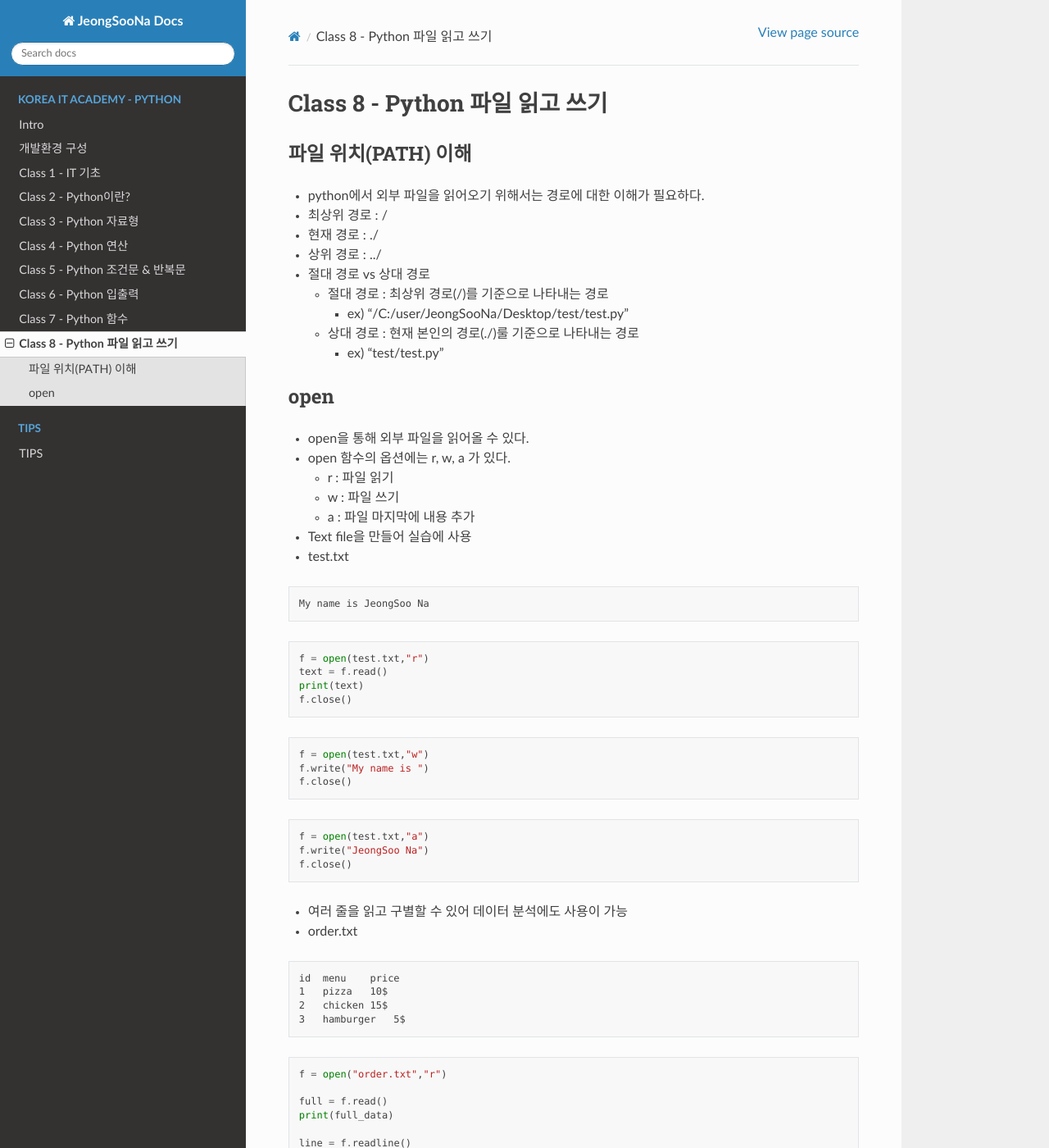
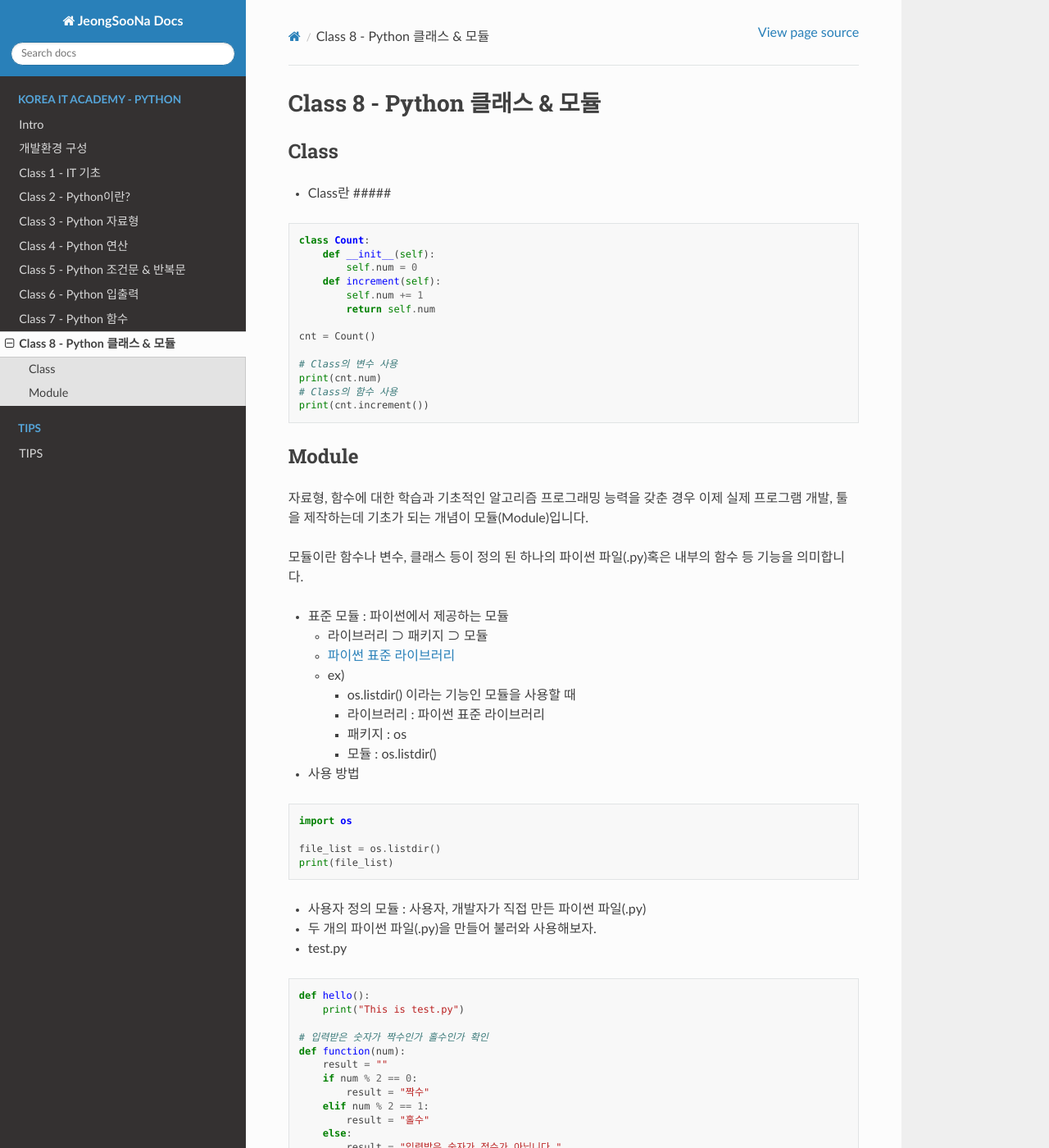
Before and after one commit to JeongSooNa/JeongSooNa-Docs, a Sphinx documentation site: the page built from docs/Korea_IT_Academy-Python/class_8.md, in a window 1280 px wide and 1400 px high. Shown: the whole window at 82% size. Built offline with Sphinx 7.4.7 and the Read the Docs theme 3.1.0, drawn with Linux system fonts in a browser that asks for light colours; some of the changed text lies outside the part shown.

Commit message:
update docs

````diff
--- /dev/null
+++ b/docs/Korea_IT_Academy-Python/Module_test/main.py
@@ -0,0 +1,7 @@
+import test
+
+test.hello()
+
+print(test.function(3))
+print(test.function(4))
+print(test.function(1.5))
--- /dev/null
+++ b/docs/Korea_IT_Academy-Python/Module_test/test.py
@@ -0,0 +1,13 @@
+def hello():
+    print("This is test.py")
+
+# 입력받은 숫자가 짝수인가 홀수인가 확인
+def function(num):
+    result = ""
+    if num % 2 == 0:
+        result = "짝수"
+    elif num % 2 == 1:
+        result = "홀수"
+    else:
+        result = "입력받은 숫자가 정수가 아닙니다."
+    return result
--- a/docs/Korea_IT_Academy-Python/class_8.md
+++ b/docs/Korea_IT_Academy-Python/class_8.md
@@ -1,74 +1,81 @@
-# Class 8 - Python 파일 읽고 쓰기
+# Class 8 - Python 클래스 & 모듈
 
-### 파일 위치(PATH) 이해
-- python에서 외부 파일을 읽어오기 위해서는 경로에 대한 이해가 필요하다.
-- 최상위 경로 : /
-- 현재 경로 : ./
-- 상위 경로 : ../
-- 절대 경로 vs 상대 경로
-    - 절대 경로 : 최상위 경로(/)를 기준으로 나타내는 경로
-        - ex) "/C:/user/JeongSooNa/Desktop/test/test.py"
-    - 상대 경로 : 현재 본인의 경로(./)룰 기준으로 나타내는 경로
-        - ex) "test/test.py"
+### Class
 
-### open
-- open을 통해 외부 파일을 읽어올 수 있다.
+-  Class란 #####
 
-- open 함수의 옵션에는 r, w, a 가 있다.
-    - r : 파일 읽기
-    - w : 파일 쓰기
-    - a : 파일 마지막에 내용 추가
+```py
+class Count:
+    def __init__(self):
+        self.num = 0
+    def increment(self):
+        self.num += 1
+        return self.num
 
-- Text file을 만들어 실습에 사용
+cnt = Count()
 
-- test.txt
-
-```txt
-My name is JeongSoo Na
+# Class의 변수 사용
+print(cnt.num)
+# Class의 함수 사용
+print(cnt.increment())
 ```
 
-```py
-f = open(test.txt,"r")
-text = f.read()
-print(text)
-f.close()
+### Module
+
+자료형, 함수에 대한 학습과 기초적인 알고리즘 프로그래밍 능력을 갖춘 경우 이제 실제 프로그램 개발, 툴을 제작하는데 기초가 되는 개념이 모듈(Module)입니다.
+
+모듈이란 함수나 변수, 클래스 등이 정의 된 하나의 파이썬 파일(.py)혹은 내부의 함수 등 기능을 의미합니다.
+
+- 표준 모듈 : 파이썬에서 제공하는 모듈
+    - 라이브러리 ⊃ 패키지 ⊃ 모듈
+    - [파이썬 표준 라이브러리](https://docs.python.org/ko/3.13/library/index.html)
+    - ex)
+        - os.listdir() 이라는 기능인 모듈을 사용할 때
+        - 라이브러리 : 파이썬 표준 라이브러리
+        - 패키지 : os
+        - 모듈 : os.listdir()
+
+- 사용 방법
+
+```python
+import os
+
+file_list = os.listdir()
+print(file_list)
 ```
 
+- 사용자 정의 모듈 : 사용자, 개발자가 직접 만든 파이썬 파일(.py)
+
+- 두 개의 파이썬 파일(.py)을 만들어 불러와 사용해보자.
+
+- test.py
+
 ```py
-f = open(test.txt,"w")
-f.write("My name is ")
-f.close()
+def hello():
+    print("This is test.py")
+
+# 입력받은 숫자가 짝수인가 홀수인가 확인
+def function(num):
+    result = ""
+    if num % 2 == 0:
+        result = "짝수"
+    elif num % 2 == 1:
+        result = "홀수"
+    else:
+        result = "입력받은 숫자가 정수가 아닙니다."
+    return result
 ```
 
+- main.py
+
 ```py
-f = open(test.txt,"a")
-f.write("JeongSoo Na")
-f.close()
+import test
+
+test.hello()
+
+print(test.function(3))
+print(test.function(4))
+print(test.function(1.5))
 ```
 
-- 여러 줄을 읽고 구별할 수 있어 데이터 분석에도 사용이 가능
-
-- order.txt
-```txt
-id  menu    price
-1   pizza   10$
-2   chicken 15$
-3   hamburger   5$
-```
-
-```py
-f = open("order.txt","r")
-
-full = f.read()
-print(full_data)
-
-line = f.readline()
-print(line)
-
-lines = f.readlines()
-print(lines)
-
-### use data
-
-################ updating...
-```
+- 다양한 기능을 목표로 개발을 진행할 경우 위와 같이 파일을 구분하요 사용에 용이하게 구성하는 것이 바람직하다.
--- /dev/null
+++ b/docs/Korea_IT_Academy-Python/order.txt
@@ -0,0 +1,4 @@
+id  menu    price
+1   pizza   10$
+2   chicken 15$
+3   hamburger   5$
````
Also changed, not shown: docs/Korea_IT_Academy-Python/class_9.md (+108 -3 lines).
